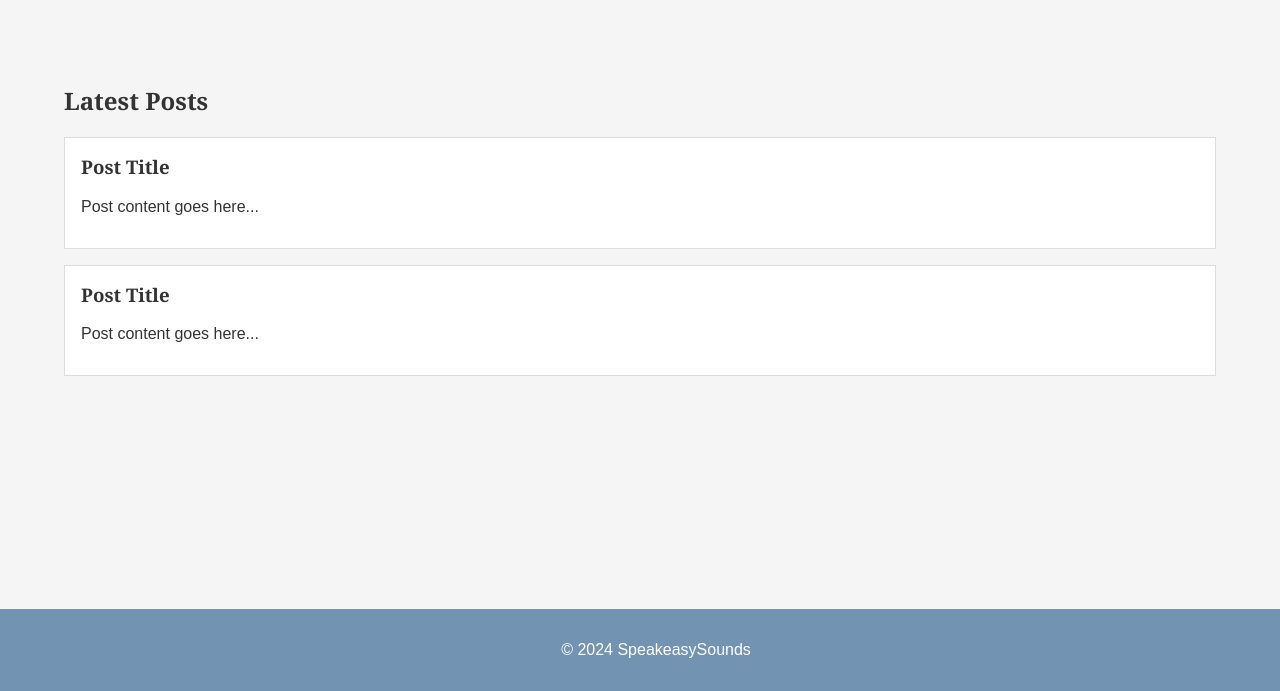
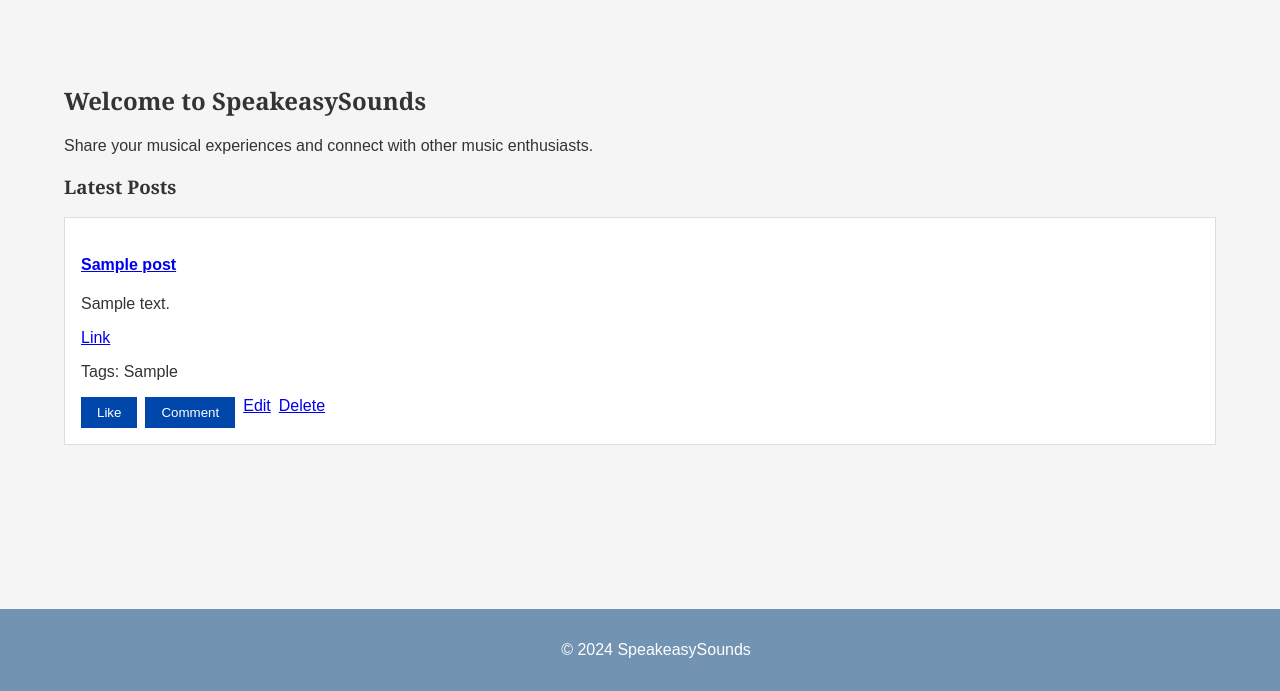
Before and after one commit to MarcusMallia/MarcusMallia-PHPsynoptic, a PHP site: page /index.php in a window 1280 px wide. Shown: the part 109-800 px from the top of the page. Run offline with PHP 8.4, Linux system fonts and the light colour scheme; the visitor is signed in with stand-in values (Sample User, id 1); tables that the repository leaves empty or names only in its code hold one stand-in row (values such as "Sample post").

Commit message:
Implement functionality for the index page
- Added session check to restrict access to the index page for non-logged-in users
- Redirected non-logged-in users to the login page
- Fetched and displayed the latest posts on the index page
- Displayed post details with title, content, link, and tags
- Added like, comment, edit, and delete buttons for each post
- Ensured edit and delete buttons are only visible to the post owner

```diff
--- a/index.php
+++ b/index.php
@@ -1,23 +1,46 @@
 <?php
-// Include the header template
+session_start();
+
+// Check if the user is logged in
+if (!isset($_SESSION['user_id'])) {
+    header("Location: scripts/login.php");
+    exit();
+}
+
 include 'templates/header.php';
+include 'scripts/config.php';
+
+// Fetch the latest posts
+$sql = "SELECT * FROM Posts ORDER BY created_at DESC LIMIT 10";
+$result = $conn->query($sql);
 ?>
 
-<!-- Main content section -->
 <main>
-    <h2>Latest Posts</h2>
-    <!-- Placeholder for the latest posts -->
-    <div class="post">
-        <h3>Post Title</h3>
-        <p>Post content goes here...</p>
-    </div>
-    <div class="post">
-        <h3>Post Title</h3>
-        <p>Post content goes here...</p>
-    </div>
+    <h2>Welcome to SpeakeasySounds</h2>
+    <p>Share your musical experiences and connect with other music enthusiasts.</p>
+
+    <h3>Latest Posts</h3>
+    <?php while ($post = $result->fetch_assoc()): ?>
+        <div class="post">
+            <h4><a href="scripts/post_details.php?post_id=<?php echo $post['post_id']; ?>"><?php echo htmlspecialchars($post['title']); ?></a></h4>
+            <p><?php echo htmlspecialchars($post['content']); ?></p>
+            <?php if (!empty($post['link'])): ?>
+                <p><a href="<?php echo htmlspecialchars($post['link']); ?>" target="_blank">Link</a></p>
+            <?php endif; ?>
+            <p>Tags: <?php echo htmlspecialchars($post['tags']); ?></p>
+            <div class="post-actions">
+                <button>Like</button>
+                <button>Comment</button>
+                <?php if ($_SESSION['user_id'] == $post['user_id']): ?>
+                    <a href="scripts/update_post.php?post_id=<?php echo $post['post_id']; ?>">Edit</a>
+                    <a href="scripts/delete_post.php?post_id=<?php echo $post['post_id']; ?>" onclick="return confirm('Are you sure you want to delete this post?');">Delete</a>
+                <?php endif; ?>
+            </div>
+        </div>
+    <?php endwhile; ?>
 </main>
 
 <?php
-// Include the footer template
 include 'templates/footer.php';
+$conn->close();
 ?>
```
